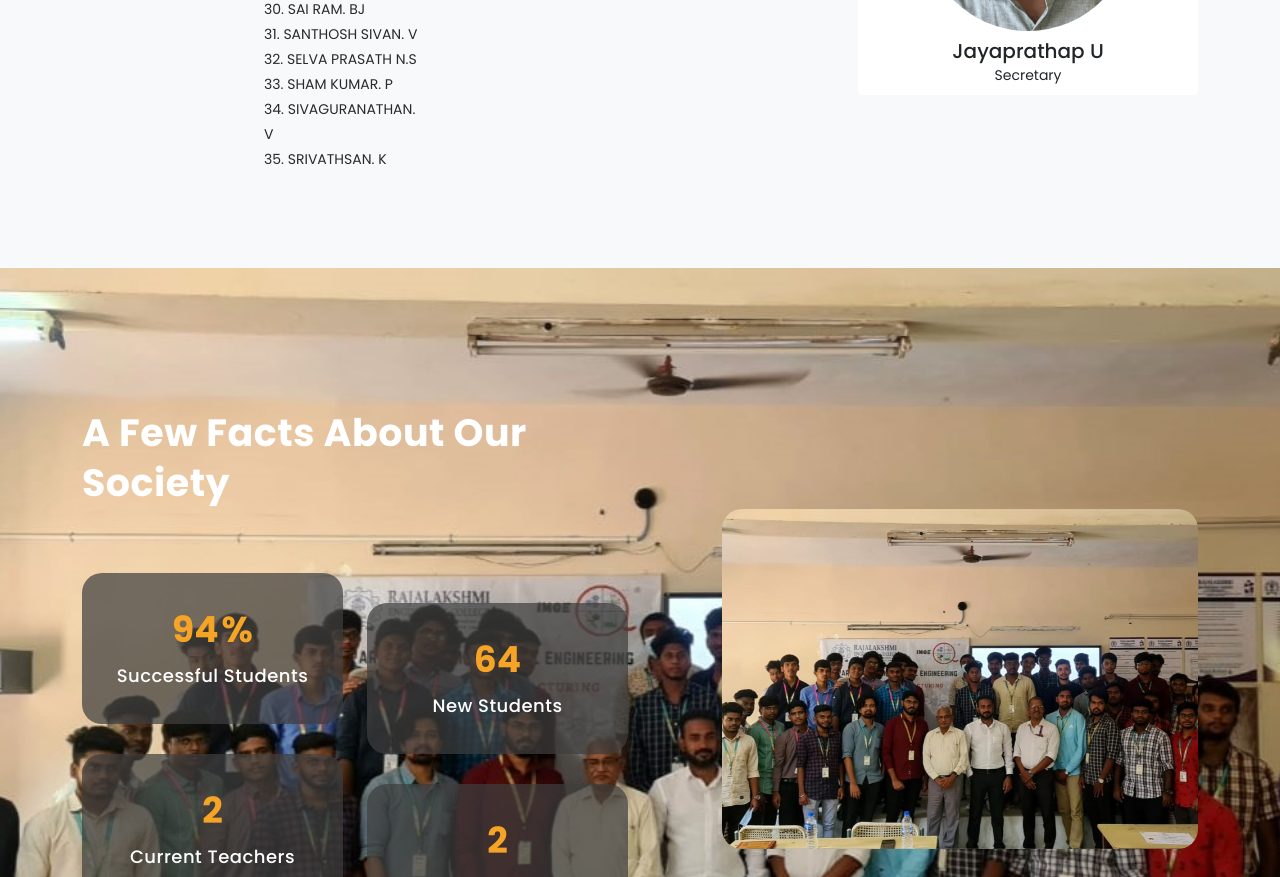
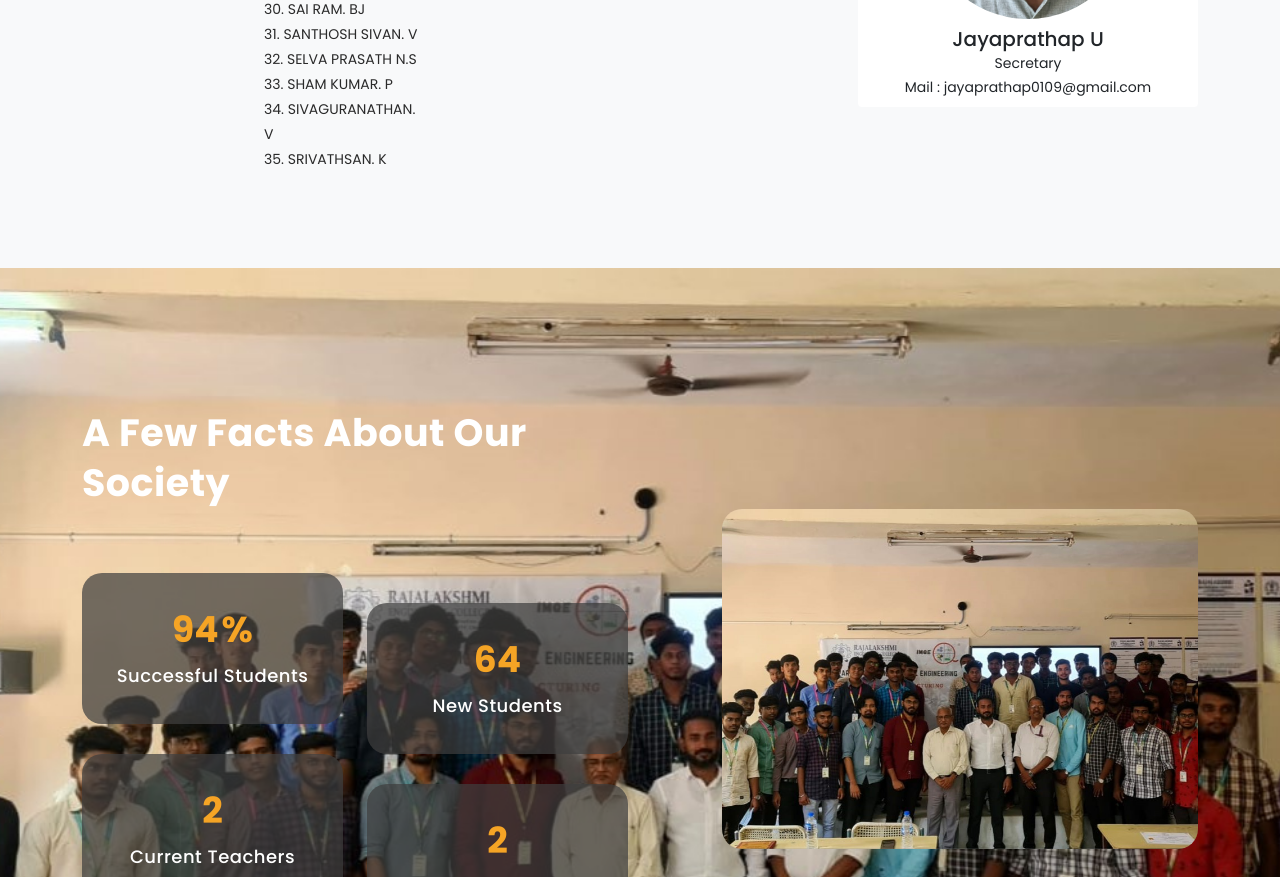
Before and after one commit to Vishaal19fl/imqerec, a plain HTML site: page index.html in a window 1280 px wide. Shown: the part 5571-6448 px from the top of the page. Drawn offline with nearby package versions, Linux system fonts and the light colour scheme.

Commit message:
Update index.html

```diff
--- a/index.html
+++ b/index.html
@@ -821,6 +821,9 @@ EC members meet on first sunday of every month
                     <img class="img-fluid p-2" style="border-radius: 50%; width: 70%; height: 70%;" src="./assets/images/jensonfrnd.jpg" alt="" />
                     <h5 class="mb-0">Jayaprathap U</h5>
                     <small>Secretary</small>
+                    <br/>
+                    <small>Mail : jayaprathap0109@gmail.com</small>
+
                 </div>
             </div>
             <!-- End of team members -->
```
